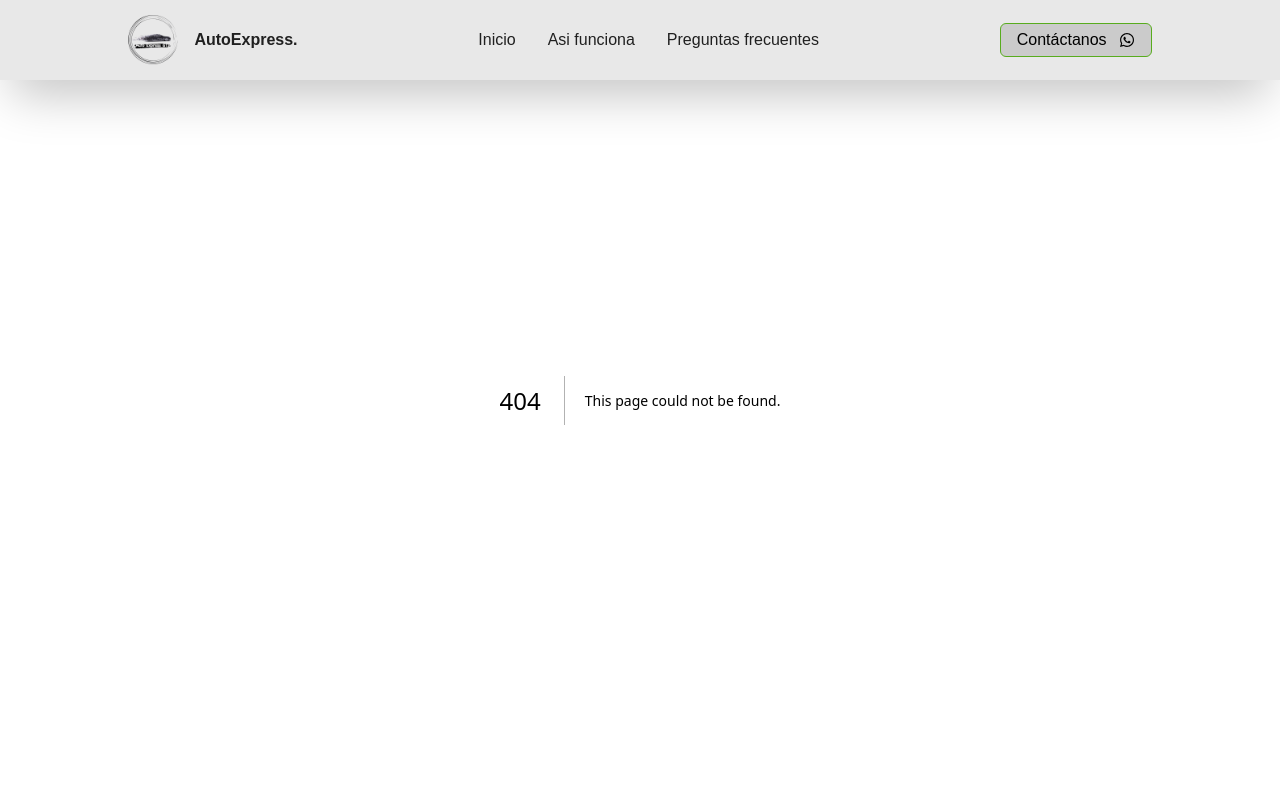
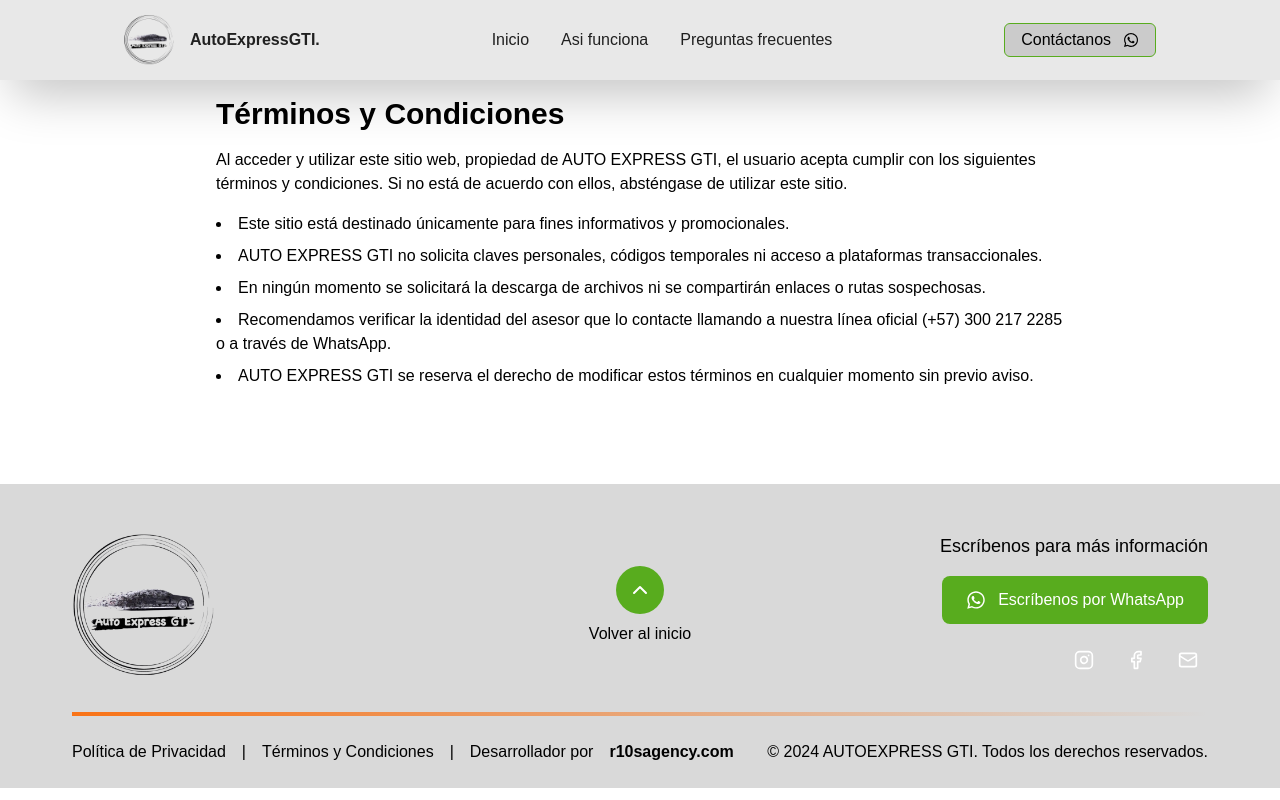
Before and after one commit to AutoExpressGTI/autoexpressWebsite, a Next.js app: page /terminos in a window 1280 px wide. Before the commit this address had no page. Shown: the top 800 px of the page. Built offline with nearby package versions, Linux system fonts and the light colour scheme.

Commit message:
pagina terminada primera version

```diff
--- a/src/app/components/footer.tsx
+++ b/src/app/components/footer.tsx
@@ -77,7 +77,7 @@
               className="bg-[var(--green)] hover:bg-green-600 text-white px-6 py-3 rounded-lg flex items-center gap-3 mx-auto md:mx-0 md:ml-auto transition-colors duration-200 mb-4"
             >
               <FaWhatsapp className="w-5 h-5 " />
-              <span className="font-medium">Escríbenos por WhatsApp</span>
+              <a className="font-medium" href="https://api.whatsapp.com/send?phone=573002172285&text=Hola%2C%20quiero%20asesor%C3%ADa%20%F0%9F%98%83" target="_blank">Escríbenos por WhatsApp</a>
             </motion.button>
 
             {/* Social Media Icons */}
@@ -92,7 +92,8 @@
               </motion.a>
 
               <motion.a
-                href="#"
+                href="https://www.facebook.com/profile.php?id=100083251786387&locale=es_LA"
+                target="_blank"
                 whileHover={{ scale: 1.1, rotate: -5 }}
                 whileTap={{ scale: 0.9 }}
                 className="w-10 h-10 rounded-lg flex items-center justify-center text-white hover:shadow-lg transition-shadow duration-200"
@@ -101,7 +102,7 @@
               </motion.a>
 
               <motion.a
-                href="#"
+                href="mailto:autoexpressgti@gmail.com"
                 whileHover={{ scale: 1.1, rotate: 5 }}
                 whileTap={{ scale: 0.9 }}
                 className="w-10 h-10 bg-red-500 rounded-lg flex items-center justify-center text-white hover:shadow-lg transition-shadow duration-200"
@@ -131,7 +132,7 @@
         >
           <div className="flex flex-col sm:flex-row gap-2 sm:gap-4 text-center md:text-left">
             <motion.a
-              href="#"
+              href="/politicas"
               whileHover={{ color: "#374151" }}
               className="hover:underline transition-colors duration-200"
             >
@@ -139,19 +140,19 @@
             </motion.a>
             <span className="hidden sm:inline">|</span>
             <motion.a
-              href="#"
+              href="/terminos"
               whileHover={{ color: "#374151" }}
               className="hover:underline transition-colors duration-200"
             >
               Términos y Condiciones
             </motion.a>
             <span className="hidden sm:inline">|</span>
+            <p className=" sm:inline">Desarrollador por</p>
             <motion.a
-              href="#"
-              whileHover={{ color: "#374151" }}
+              href="https://www.r10sagency.com/"
+              target="_blank"
               className="hover:underline transition-colors duration-200"
-            >
-              Desarrollador por R10s Agency
+            > <strong>r10sagency.com</strong>
             </motion.a>
           </div>
 
--- a/src/app/components/navbar.tsx
+++ b/src/app/components/navbar.tsx
@@ -78,7 +78,7 @@
                     variants={fadeUpVariants}
                     custom={1}
                     >
-                    Auto<span className="text-[--black] font-semibold">Express.</span>
+                    Auto<span className="text-[--black] font-semibold">ExpressGTI.</span>
                     </motion.h2>
                 </Link>
             </motion.div>
--- a/src/app/politicas/page.tsx
+++ b/src/app/politicas/page.tsx
@@ -1,14 +1,50 @@
-import React from 'react'
+import React from 'react';
 
-const Politicas = () => {
+const PoliticaPrivacidad: React.FC = () => {
   return (
-    <div className='w-full h-[100vh] flex flex-col justify-center items-center'>
-        <h1>Sección de Política de Privacidad de Datos</h1>
-        <p><span>Protección de datos personales: </span> Descripción de las medidas adoptadas para garantizar la seguridad y confidencialidad de la información personal de los usuarios.</p>
-        <p><span>Uso de la información:</span> Explicación clara de cómo se recopilan, almacenan, y usan los datos, incluyendo detalles sobre los propósitos específicos.</p>
-        <p><span>Contacto para consultas de privacidad:</span> Un formulario de contacto o una dirección de correo electrónico para que los usuarios puedan enviar consultas sobre la política de privacidad.</p>
+    <div className="p-6 max-w-4xl mx-auto py-24">
+      <h1 className="text-3xl font-bold mb-4">Política de Privacidad y Tratamiento de Datos</h1>
+
+      <p className="mb-4">
+        En cumplimiento de la Ley 1581 de 2012 sobre protección de datos personales (habeas data),
+        AUTO EXPRESS GTI pone a disposición su política de tratamiento de datos, accesible desde
+        nuestra página principal.
+      </p>
+
+      <p className="mb-4">
+        Al proporcionar sus datos personales, usted autoriza a AUTO EXPRESS GTI, sus aliados
+        comerciales y/o terceros a:
+      </p>
+
+      <ul className="list-disc list-inside space-y-2">
+        <li>Realizar el tratamiento y almacenamiento de su información personal.</li>
+        <li>
+          Enviar ofertas comerciales, productos y/o servicios a través de medios electrónicos como
+          WhatsApp.
+        </li>
+        <li>
+          Consultar y reportar información en bases de datos como DATACRÉDITO, TRANSUNIÓN, cajas de
+          compensación, administradoras de pensiones, cesantías y entidades del sistema de
+          seguridad social.
+        </li>
+        <li>
+          Validar la autenticidad de la información proporcionada en otras bases de datos como
+          FENALCO, Aportes en Línea, SOI, Mareigua y SIMPLE.
+        </li>
+      </ul>
+
+      <p className="mt-4">
+        Usted podrá ejercer sus derechos como titular de los datos personales en los términos de la
+        Ley 1581 de 2012 y Ley 1266 de 2008, usando los canales dispuestos en nuestras Políticas de
+        Protección de Datos Personales.
+      </p>
+
+      <p className="mt-4 font-semibold">
+        El envío de sus datos o de su documento de identidad constituye aceptación automática de
+        esta política.
+      </p>
     </div>
-  )
-}
+  );
+};
 
-export default Politicas
+export default PoliticaPrivacidad;
--- a/src/app/privacidad/page.tsx
+++ /dev/null
@@ -1,85 +0,0 @@
-'use client'
-import React, { useState } from 'react';
-
-const PoliticaPrivacidad = () => {
-  const [consentGiven, setConsentGiven] = useState(false);
-  const [consentError, setConsentError] = useState('');
-
-  const handleSubmit = () => {
-    if (!consentGiven) {
-      setConsentError('Debe aceptar para continuar con el proceso.');
-      return;
-    }
-    // Aquí puedes agregar la lógica para continuar con el proceso (enviar datos, redireccionar, etc.)
-    alert('Gracias por su aceptación. Puede continuar con el proceso.');
-  };
-
-  return (
-    <article className="bg-gray-100 pb-10">
-        <div className="p-6 rounded-lg shadow-md max-w-3xl mx-auto pt-20">
-        <h1 className="text-2xl font-bold text-center mb-6 mt-10">Política de Tratamiento de Datos Personales</h1>
-        <p className="mb-4">
-            En cumplimiento de la Ley 1581 de 2012 habeas data, <strong>AUTO EXPRESS GTI</strong> con NIT 901376850-6, tiene a su disposición la
-            política de tratamiento de datos personales, la cual puede ser consultada en la página principal de la empresa{' '}
-            <strong>EXPRESS SOLUCIONES INTEGRALES</strong> acerca del sitio{' '}
-            <a href="http://www.autoexpressgti.com" className="text-blue-500 underline" target="_blank" rel="noopener noreferrer">
-            www.autoexpressgti.com
-            </a>{' '}
-            - Políticas de Protección de Datos Personales.
-        </p>
-
-        <p className="mb-4">
-            Pensando en su seguridad, recuerde que <strong>AUTO EXPRESS GTI</strong> en ningún momento solicitará por ningún medio información
-            sobre claves de acceso a los canales transaccionales, claves temporales y/o productos. El Asesor que lo está contactando en ningún
-            momento realizará transferencia de archivos ni le remitirá rutas de acceso a través de este medio.
-        </p>
-
-        <p className="mb-4">
-            Con el propósito de darle mayor tranquilidad sobre este proceso para la prestación de nuestros servicios jurídicos, lo invitamos a
-            comunicarse en horario laboral con la línea de AUTO EXPRESS GTI (+57)3002172285 o WHATSAPP, para verificar la identidad del Asesor que
-            lo está contactando.
-        </p>
-
-        <p className="mb-4">
-            Con el fin de realizar ofertas comerciales a través de WhatsApp, se solicita su consentimiento expreso. Para tal fin: Yo, Juan Carlos
-            Manrique Montes identificado con cédula 1.035.830.165 de Sonson, con el presente mensaje a través de WhatsApp autorizo a AUTO EXPRESS
-            GTI, aliados y/o terceros, para realizar el tratamiento de mis datos personales, envío de ofertas comerciales, productos y/o
-            servicios, consulta y reporte mi información en las bases de datos u Operadores de Información y Riesgo, incluyendo TRANSUNIÓN y
-            DATACRÉDITO, así como para que valide la información existente en bases de datos de cajas de compensación, Administradoras de Fondos
-            de Pensiones y de Cesantías y entidades que forman parte del Sistema de Seguridad Social (tales como Aportes en Línea, SOI, Mareigua y
-            SIMPLE). Y FENALCO, Como titular de sus datos personales, podrá ejercer los derechos que le correspondan en los términos previstos en
-            la Ley 1581 del año 2012 y 1266 de 2008 y mediante los canales previstos en las Políticas de Protección de Datos Personales.
-        </p>
-
-        <p className="mb-4">
-            Para continuar con el análisis de la solicitud que adelanto con esta entidad el 08/10/2024, escriba la palabra{' '}
-            <strong>Acepto</strong> para seguir con el proceso y autorizar el tratamiento de datos personales expresado en este contrato.
-        </p>
-
-        <div className="flex items-center mb-6">
-            <input
-            type="checkbox"
-            id="consent"
-            checked={consentGiven}
-            onChange={() => setConsentGiven(!consentGiven)}
-            className="mr-2"
-            />
-            <label htmlFor="consent" className="text-gray-700">
-            Acepto los términos y autorizo el tratamiento de mis datos personales
-            </label>
-        </div>
-
-        {consentError && <p className="text-red-500 mb-4">{consentError}</p>}
-
-        <button
-            onClick={handleSubmit}
-            className="bg-blue-500 hover:bg-blue-600 text-white font-semibold py-2 px-4 rounded transition-colors duration-200"
-        >
-            Continuar con el Proceso
-        </button>
-        </div>
-    </article>
-  );
-};
-
-export default PoliticaPrivacidad;
--- /dev/null
+++ b/src/app/terminos/page.tsx
@@ -0,0 +1,35 @@
+import React from 'react';
+
+const TerminosCondiciones: React.FC = () => {
+  return (
+    <div className="p-6 max-w-4xl mx-auto py-24">
+      <h1 className="text-3xl font-bold mb-4">Términos y Condiciones</h1>
+      <p className="mb-4">
+        Al acceder y utilizar este sitio web, propiedad de AUTO EXPRESS GTI, el usuario acepta
+        cumplir con los siguientes términos y condiciones. Si no está de acuerdo con ellos,
+        absténgase de utilizar este sitio.
+      </p>
+      <ul className="list-disc list-inside space-y-2">
+        <li>Este sitio está destinado únicamente para fines informativos y promocionales.</li>
+        <li>
+          AUTO EXPRESS GTI no solicita claves personales, códigos temporales ni acceso a
+          plataformas transaccionales.
+        </li>
+        <li>
+          En ningún momento se solicitará la descarga de archivos ni se compartirán enlaces o rutas
+          sospechosas.
+        </li>
+        <li>
+          Recomendamos verificar la identidad del asesor que lo contacte llamando a nuestra línea
+          oficial (+57) 300 217 2285 o a través de WhatsApp.
+        </li>
+        <li>
+          AUTO EXPRESS GTI se reserva el derecho de modificar estos términos en cualquier momento
+          sin previo aviso.
+        </li>
+      </ul>
+    </div>
+  );
+};
+
+export default TerminosCondiciones;
```
